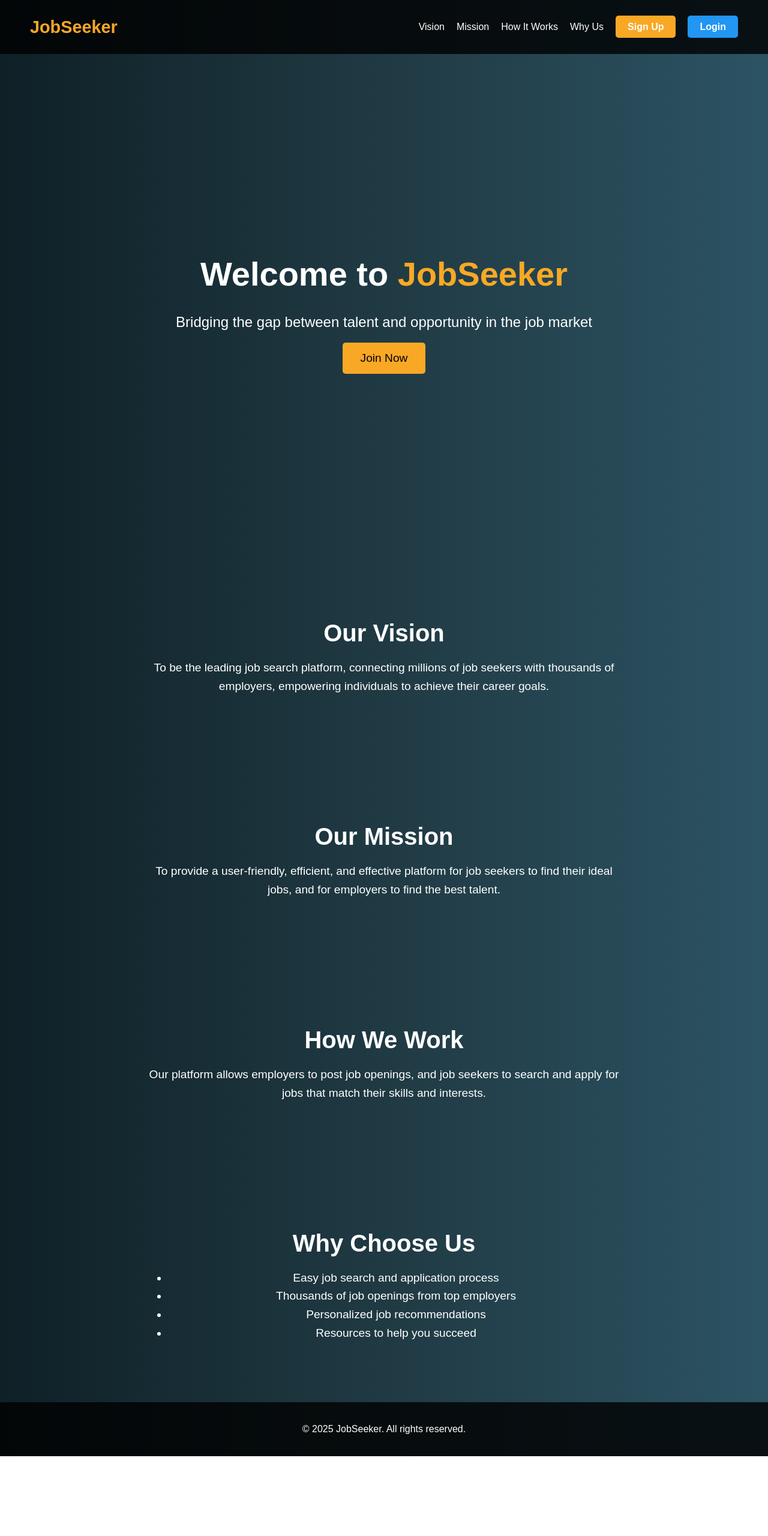
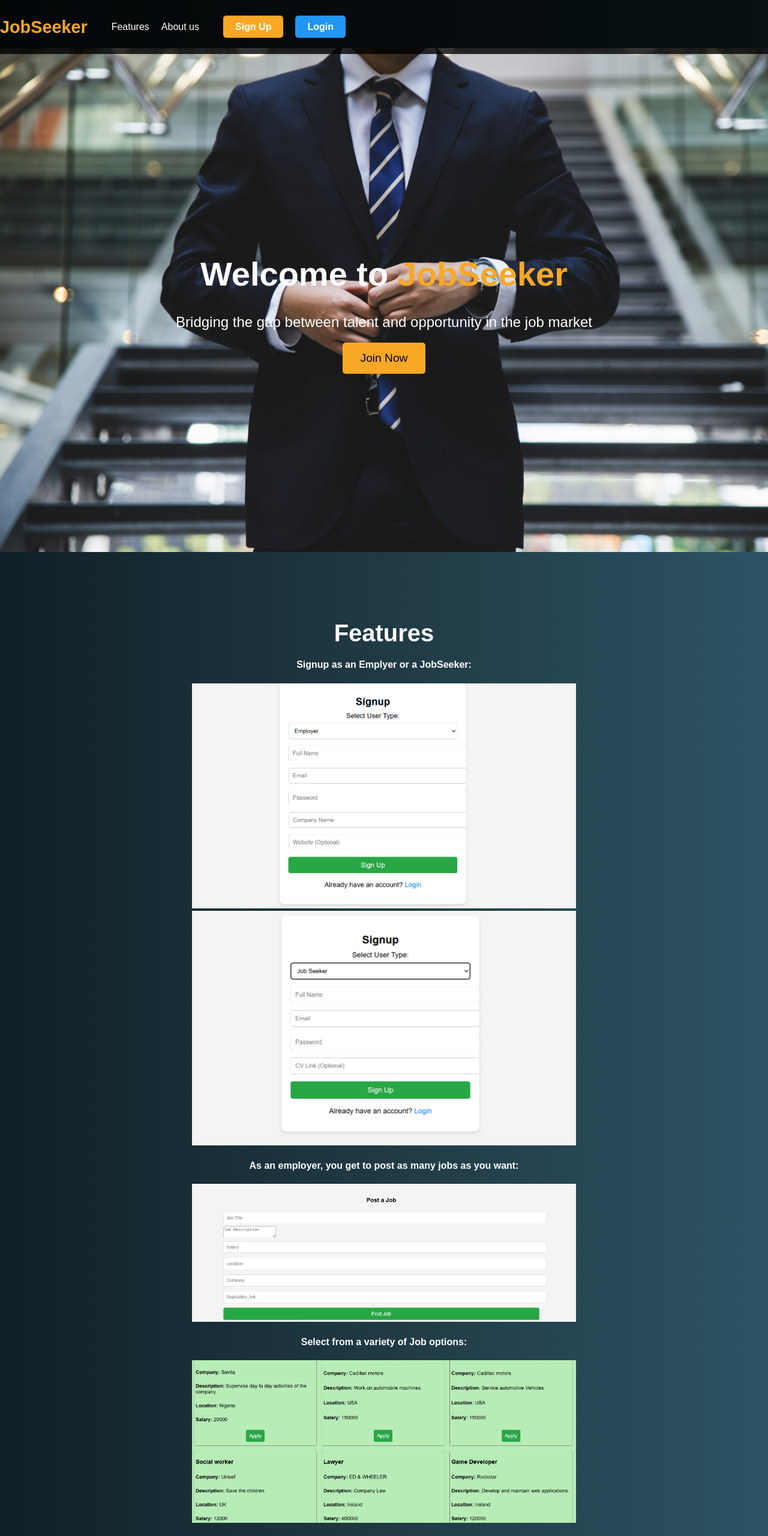
Before and after one commit to annyauthe4/job-seeker, a plain HTML site: page frontend/landing.html in a window 1280 px wide. Shown: the top 2560 px of the page at 60% size. Before the commit the page ends 2427 px from the top, so only its background shows below. Drawn offline with nearby package versions, Linux system fonts and the light colour scheme.

Commit message:
Completed the Landing Page

```diff
--- a/frontend/landing.html
+++ b/frontend/landing.html
@@ -12,10 +12,8 @@
         <nav>
             <div class="logo">JobSeeker</div>
             <ul class="nav-links">
-                <li><a href="#vision">Vision</a></li>
-                <li><a href="#mission">Mission</a></li>
-                <li><a href="#how-it-works">How It Works</a></li>
-                <li><a href="#why-choose">Why Us</a></li>
+                <li><a href="#features">Features</a></li>
+                <li><a href="#why-choose">About us</a></li>
                 <li><a href="signup.html" class="btn">Sign Up</a></li>
                 <li><a href="login.html" class="btn login">Login</a></li>
             </ul>
@@ -28,33 +26,38 @@
         <a href="signup.html" class="cta-btn">Join Now</a>
     </section>
 
-    <section id="vision" class="content-section">
-        <h2>Our Vision</h2>
-        <p>To be the leading job search platform, connecting millions of job seekers with thousands of employers, empowering individuals to achieve their career goals.</p>
+    <section id="features" class="content-section">
+        <h2>Features</h2>
+        <h4>Signup as an Emplyer or a JobSeeker:</h4>
+        <img src="/frontend/images/Job_seeker Signup_employer.png" alt="" class="signup-img">
+        <img src="/frontend/images/Job_seeker Signup_jobseeker.png" alt="" class="signup-img">
+
+        <h4>As an employer, you get to post as many jobs as you want:</h4>
+        <img src="/frontend/images/Post_job.png" alt=""
+        class="signup-img">
+
+        <h4>Select from a variety of Job options:</h4>
+        <img src="/frontend/images/jobs_screeshot.png" alt="" class="signup-img">
     </section>
 
-    <section id="mission" class="content-section">
-        <h2>Our Mission</h2>
-        <p>To provide a user-friendly, efficient, and effective platform for job seekers to find their ideal jobs, and for employers to find the best talent.</p>
-    </section>
-
-    <section id="how-it-works" class="content-section">
-        <h2>How We Work</h2>
-        <p>Our platform allows employers to post job openings, and job seekers to search and apply for jobs that match their skills and interests.</p>
-    </section>
-
-    <section id="why-choose" class="content-section">
-        <h2>Why Choose Us</h2>
-        <ul>
-            <li>Easy job search and application process</li>
-            <li>Thousands of job openings from top employers</li>
-            <li>Personalized job recommendations</li>
-            <li>Resources to help you succeed</li>
-        </ul>
+    <section id="About Us" class="content-section">
+        <h2>About Us</h2>
+        <p>The creation of this application was stemmed from personal experiences of the project team members. Most of us have experienced difficulty in searching for jobs and also an employer searching for the right talent.</p>
+        <hr>
+        <p><strong>JobSeeker</strong> was created to serve as a bridge that connects and employer with job opportunities to a job seeker searching for these opportunities</p>
     </section>
 
     <footer>
-        <p>&copy; 2025 JobSeeker. All rights reserved.</p>
+        <h5>Team members:</h5>
+        <a href="https://www.linkedin.com/in/abiodunalagbada/"><img src="/frontend/images/icons8-linkedin-48.png" alt=""></a>
+        <a href="https://www.linkedin.com/in/oluwaseun-otetumo-2b38291a5/"><img src="/frontend/images/icons8-linkedin-48.png" alt=""></a>
+        <a href="https://www.linkedin.com/in/oluwafikunayomisalu/"><img src="/frontend/images/icons8-linkedin-48.png" alt=""></a>
+
+        <h5>Project Link:</h5>
+        <a href="https://github.com/annyauthe4/job-seeker"><img src="/frontend/images/icons8-github-logo-94.png" alt=""></a>
+
+        <p>&copy; 2025 JobSeeker. All rights reserved.</p
+
     </footer>
 </body>
 </html>
--- a/frontend/styles/landing.css
+++ b/frontend/styles/landing.css
@@ -20,10 +20,9 @@ header {
 }
 
 nav {
+    text-align: left;
     display: flex;
-    justify-content: space-between;
     align-items: center;
-    padding: 0 50px;
 }
 
 .logo {
@@ -33,13 +32,15 @@ nav {
 }
 
 .nav-links {
+    width: 100%;
+    height: 100%;
+    display: flex;
     list-style: none;
-    display: flex;
-    gap: 20px;
 }
 
 .nav-links li a {
     text-decoration: none;
+    padding-right: 20px;
     color: #ffffff;
     font-size: 1em;
     transition: color 0.3s ease-in-out;
@@ -51,6 +52,7 @@ nav {
 
 .btn {
     padding: 10px 20px;
+    margin-left: 20px;
     background: #f9a825;
     color: #000;
     border-radius: 5px;
@@ -70,6 +72,9 @@ nav {
 
 /* Hero Section */
 .hero {
+    background-image: url(/frontend/images/hunters-race-MYbhN8KaaEc-unsplash.jpg);
+    background-repeat: no-repeat;
+    background-size: cover;
     height: 100vh;
     display: flex;
     flex-direction: column;
@@ -107,6 +112,10 @@ nav {
 
 .cta-btn:hover {
     background: #ffcc33;
+}
+
+.signup-img{
+    width: 80%;
 }
 
 /* Content Sections */
```
Also changed, not shown: frontend/images/Job_seeker Signup_employer.png (added), frontend/images/Job_seeker Signup_jobseeker.png (added), frontend/images/Post_job.png (added), frontend/images/hunters-race-MYbhN8KaaEc-unsplash.jpg (added), frontend/images/icons8-github-logo-94.png (added), frontend/images/icons8-linkedin-48.png (added), frontend/images/jobs_screeshot.png (added).
